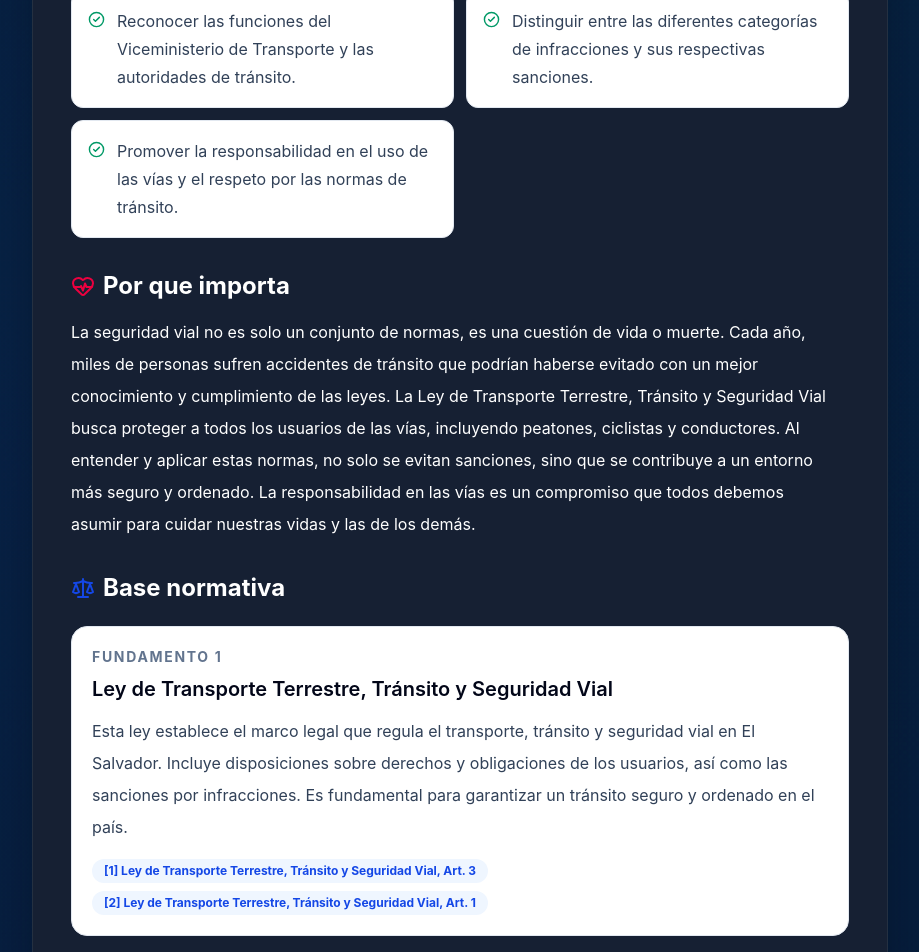
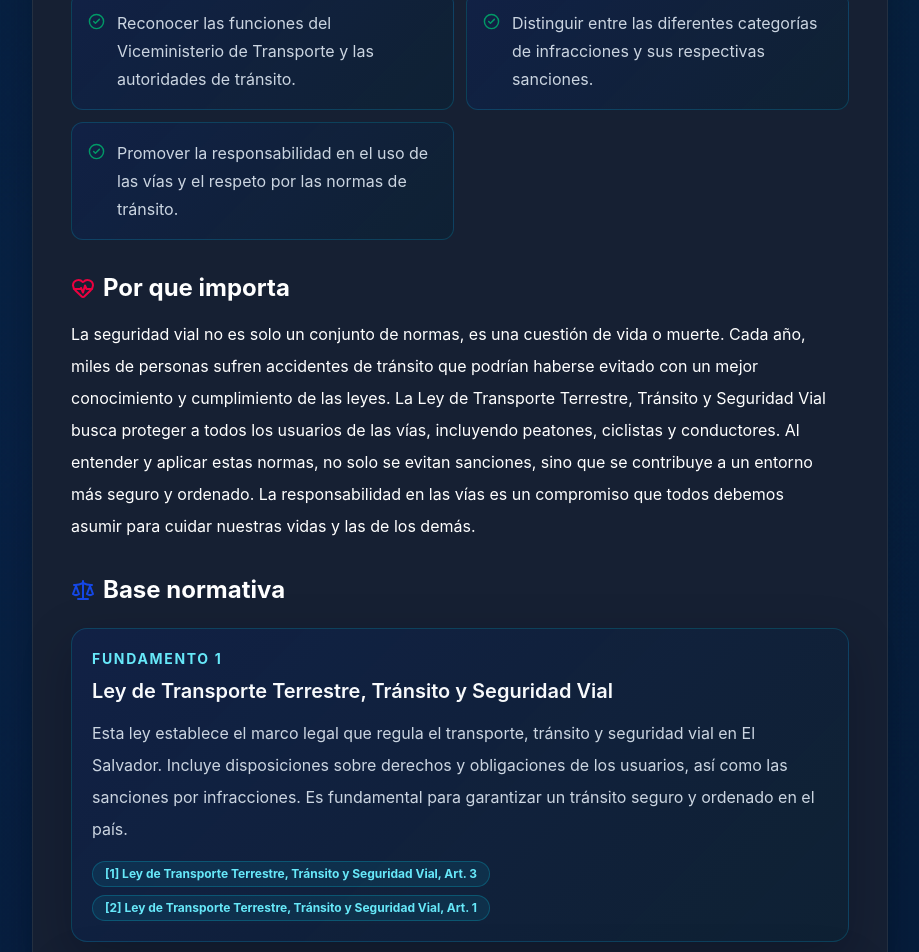
Before and after one commit to driver-labs/app, a Next.js app: page /modulo/01-fundamentos-legales in a window 1280 px wide. Shown: the part 1340-2292 px from the top of the page, without its empty margins (342-1261 px from the left). Built offline with nearby package versions, Linux system fonts and the light colour scheme.

Commit message:
style: enhance dark card and inset components with new styles and apply them in the module page

```diff
--- a/src/app/(app)/(dashboard)/modulo/[id]/page.tsx
+++ b/src/app/(app)/(dashboard)/modulo/[id]/page.tsx
@@ -75,7 +75,7 @@ function CitationRefs({
 
         return (
           <span
-            className="rounded-full bg-blue-50 px-3 py-1 text-xs font-bold text-blue-700"
+            className="module-citation-badge rounded-full px-3 py-1 text-xs font-bold"
             key={`${citation.id}-${number}`}
             title={citation.label}
           >
@@ -101,7 +101,7 @@ function DidacticContent({ content }: { content: DidacticModuleContent }) {
 
   return (
     <div className="grid gap-8">
-      <section className="rounded-2xl bg-blue-50 p-5">
+      <section className="module-dark-card rounded-2xl p-5">
         <p className="inline-flex items-center gap-2 text-sm font-bold uppercase tracking-[0.12em] text-blue-700">
           <BrainCircuit aria-hidden="true" size={15} />
           Idea central
@@ -124,7 +124,7 @@ function DidacticContent({ content }: { content: DidacticModuleContent }) {
           <ul className="mt-4 grid gap-3 md:grid-cols-2">
             {learningObjectives.map((objective) => (
               <li
-                className="flex gap-3 rounded-xl border border-slate-200 bg-white p-4 leading-7 text-slate-700"
+                className="module-dark-card module-dark-card--compact flex gap-3 rounded-xl p-4 leading-7"
                 key={objective}
               >
                 <CheckCircle2
@@ -158,7 +158,7 @@ function DidacticContent({ content }: { content: DidacticModuleContent }) {
           <div className="mt-5 grid gap-4">
             {legalFoundation.map((item, index) => (
               <article
-                className="rounded-2xl border border-slate-200 bg-white p-5"
+                className="module-dark-card rounded-2xl p-5"
                 key={`${item.title}-${index}`}
               >
                 <p className="text-sm font-bold uppercase tracking-[0.12em] text-slate-500">
@@ -185,7 +185,7 @@ function DidacticContent({ content }: { content: DidacticModuleContent }) {
         <div className="mt-5 grid gap-4">
           {lessons.map((lesson, index) => (
             <article
-              className="rounded-2xl border border-slate-200 bg-white p-5"
+              className="module-dark-card rounded-2xl p-5"
               key={`${lesson.title}-${index}`}
             >
               <p className="text-sm font-bold uppercase tracking-[0.12em] text-slate-500">
@@ -198,13 +198,13 @@ function DidacticContent({ content }: { content: DidacticModuleContent }) {
                 {lesson.explanation}
               </p>
               {lesson.normativeDetail ? (
-                <div className="mt-4 rounded-xl bg-blue-50 p-4 text-blue-950">
+                <div className="module-dark-inset module-dark-inset--info mt-4 rounded-xl p-4">
                   <p className="text-sm font-bold">Que protege la norma</p>
                   <p className="mt-2 leading-7">{lesson.normativeDetail}</p>
                 </div>
               ) : null}
               {lesson.everydayExample ? (
-                <div className="mt-3 rounded-xl bg-slate-50 p-4 text-slate-700">
+                <div className="module-dark-inset mt-3 rounded-xl p-4">
                   <p className="text-sm font-bold text-slate-950">
                     Ejemplo cotidiano
                   </p>
@@ -212,20 +212,20 @@ function DidacticContent({ content }: { content: DidacticModuleContent }) {
                 </div>
               ) : null}
               <div className="mt-4 grid gap-3 md:grid-cols-2">
-                <div className="rounded-xl bg-emerald-50 p-4 text-emerald-950">
+                <div className="module-dark-inset module-dark-inset--success rounded-xl p-4">
                   <p className="inline-flex items-center gap-2 text-sm font-bold">
                     <CheckCircle2 aria-hidden="true" size={16} />
                     Decision segura
                   </p>
                   <p className="mt-2 leading-7">{lesson.streetDecision}</p>
                 </div>
-                <div className="rounded-xl bg-rose-50 p-4 text-rose-950">
+                <div className="module-dark-inset module-dark-inset--danger rounded-xl p-4">
                   <p className="text-sm font-bold">Riesgo que evita</p>
                   <p className="mt-2 leading-7">{lesson.risk}</p>
                 </div>
               </div>
               {lesson.watchFor ? (
-                <div className="mt-3 rounded-xl bg-amber-50 p-4 text-amber-950">
+                <div className="module-dark-inset module-dark-inset--warning mt-3 rounded-xl p-4">
                   <p className="inline-flex items-center gap-2 text-sm font-bold">
                     <AlertTriangle aria-hidden="true" size={16} />
                     Observa esto en la via
@@ -251,7 +251,7 @@ function DidacticContent({ content }: { content: DidacticModuleContent }) {
           <div className="mt-5 grid gap-4">
             {applicationCases.map((item, index) => (
               <article
-                className="rounded-2xl border border-slate-200 bg-slate-50 p-5"
+                className="module-dark-card rounded-2xl p-5"
                 key={`${item.title}-${index}`}
               >
                 <h3 className="text-xl font-semibold text-slate-950">
@@ -261,11 +261,11 @@ function DidacticContent({ content }: { content: DidacticModuleContent }) {
                   {item.situation}
                 </p>
                 <div className="mt-4 grid gap-3 md:grid-cols-2">
-                  <div className="rounded-xl bg-rose-100 p-4 text-rose-950">
+                  <div className="module-dark-inset module-dark-inset--danger rounded-xl p-4">
                     <p className="text-sm font-bold">Movimiento riesgoso</p>
                     <p className="mt-2 leading-7">{item.wrongMove}</p>
                   </div>
-                  <div className="rounded-xl bg-emerald-100 p-4 text-emerald-950">
+                  <div className="module-dark-inset module-dark-inset--success rounded-xl p-4">
                     <p className="text-sm font-bold">Movimiento seguro</p>
                     <p className="mt-2 leading-7">{item.safeMove}</p>
                   </div>
@@ -294,7 +294,7 @@ function DidacticContent({ content }: { content: DidacticModuleContent }) {
           <div className="mt-5 grid gap-4 md:grid-cols-2">
             {commonMistakes.map((item, index) => (
               <article
-                className="rounded-2xl border border-slate-200 bg-white p-5"
+                className="module-dark-card rounded-2xl p-5"
                 key={`${item.mistake}-${index}`}
               >
                 <h3 className="text-lg font-semibold text-slate-950">
@@ -317,7 +317,7 @@ function DidacticContent({ content }: { content: DidacticModuleContent }) {
       ) : null}
 
       {checklist.length ? (
-        <section className="rounded-2xl bg-emerald-50 p-5">
+        <section className="module-dark-card rounded-2xl p-5">
           <h2 className="inline-flex items-center gap-2 text-2xl font-bold text-slate-950">
             <ListChecks
               aria-hidden="true"
@@ -329,7 +329,7 @@ function DidacticContent({ content }: { content: DidacticModuleContent }) {
           <ul className="mt-5 grid gap-4">
             {checklist.map((item, index) => (
               <li
-                className="rounded-xl bg-white p-4 text-slate-700"
+                className="module-dark-inset rounded-xl p-4"
                 key={`${item.label}-${index}`}
               >
                 <p className="font-semibold text-slate-950">{item.label}</p>
@@ -345,7 +345,7 @@ function DidacticContent({ content }: { content: DidacticModuleContent }) {
       ) : null}
 
       {content.scenario ? (
-        <section className="rounded-2xl border border-slate-200 bg-slate-50 p-5">
+        <section className="module-dark-card rounded-2xl p-5">
           <h2 className="text-2xl font-bold text-slate-950">
             Escenario de conciencia
           </h2>
@@ -356,11 +356,11 @@ function DidacticContent({ content }: { content: DidacticModuleContent }) {
             {content.scenario.situation}
           </p>
           <div className="mt-4 grid gap-3 md:grid-cols-2">
-            <div className="rounded-xl bg-rose-100 p-4 text-rose-950">
+            <div className="module-dark-inset module-dark-inset--danger rounded-xl p-4">
               <p className="text-sm font-bold">Decision riesgosa</p>
               <p className="mt-2 leading-7">{content.scenario.unsafeChoice}</p>
             </div>
-            <div className="rounded-xl bg-emerald-100 p-4 text-emerald-950">
+            <div className="module-dark-inset module-dark-inset--success rounded-xl p-4">
               <p className="text-sm font-bold">Decision segura</p>
               <p className="mt-2 leading-7">{content.scenario.safeDecision}</p>
             </div>
@@ -387,7 +387,7 @@ function DidacticContent({ content }: { content: DidacticModuleContent }) {
         <div className="mt-5 grid gap-4">
           {quiz.map((item, index) => (
             <article
-              className="rounded-2xl border border-slate-200 bg-white p-5"
+              className="module-dark-card rounded-2xl p-5"
               key={`${item.question}-${index}`}
             >
               <h3 className="text-lg font-semibold text-slate-950">
@@ -398,8 +398,8 @@ function DidacticContent({ content }: { content: DidacticModuleContent }) {
                   <li
                     className={
                       option === item.answer
-                        ? "rounded-xl border border-emerald-300 bg-emerald-50 px-4 py-3 text-emerald-950"
-                        : "rounded-xl border border-slate-200 px-4 py-3 text-slate-700"
+                        ? "module-answer module-answer--correct rounded-xl px-4 py-3"
+                        : "module-answer rounded-xl px-4 py-3"
                     }
                     key={option}
                   >
@@ -432,7 +432,7 @@ function DidacticContent({ content }: { content: DidacticModuleContent }) {
           <dl className="mt-5 grid gap-4 md:grid-cols-2">
             {vocabulary.map((item, index) => (
               <div
-                className="rounded-2xl border border-slate-200 bg-white p-5"
+                className="module-dark-card rounded-2xl p-5"
                 key={`${item.term}-${index}`}
               >
                 <dt className="text-lg font-semibold text-slate-950">
@@ -451,7 +451,7 @@ function DidacticContent({ content }: { content: DidacticModuleContent }) {
         </section>
       ) : null}
 
-      <section className="rounded-2xl bg-slate-100 p-5">
+      <section className="module-dark-card rounded-2xl p-5">
         <h2 className="text-2xl font-bold text-slate-950">
           Preguntas para pensar antes de manejar
         </h2>
--- a/src/app/globals.css
+++ b/src/app/globals.css
@@ -1181,6 +1181,75 @@ html {
   padding: 6px 10px;
 }
 
+.module-dark-card,
+.module-dark-inset,
+.module-answer {
+  border: 1px solid rgba(6, 182, 212, 0.22);
+  background:
+    linear-gradient(135deg, rgba(37, 99, 235, 0.14), rgba(6, 182, 212, 0.06)),
+    rgba(15, 23, 42, 0.9);
+  color: var(--ink-soft);
+}
+
+.module-dark-card {
+  box-shadow: 0 16px 48px rgba(2, 8, 23, 0.26);
+}
+
+.module-dark-card--compact {
+  box-shadow: none;
+}
+
+.module-dark-inset,
+.module-answer {
+  border-color: rgba(148, 163, 184, 0.2);
+  background: rgba(15, 23, 42, 0.62);
+}
+
+.module-dark-inset--info {
+  border-color: rgba(37, 99, 235, 0.34);
+  background: rgba(37, 99, 235, 0.12);
+}
+
+.module-dark-inset--success,
+.module-answer--correct {
+  border-color: rgba(34, 197, 94, 0.36);
+  background: rgba(34, 197, 94, 0.12);
+}
+
+.module-dark-inset--danger {
+  border-color: rgba(244, 63, 94, 0.34);
+  background: rgba(244, 63, 94, 0.1);
+}
+
+.module-dark-inset--warning {
+  border-color: rgba(245, 158, 11, 0.34);
+  background: rgba(245, 158, 11, 0.11);
+}
+
+.module-dark-card :is(h2, h3, dt, strong, .text-slate-950),
+.module-dark-inset :is(strong, .text-slate-950),
+.module-answer--correct {
+  color: var(--foreground);
+}
+
+.module-dark-card :is(p, li, dd, span, .text-slate-700, .text-rose-900),
+.module-dark-inset :is(p, span),
+.module-answer {
+  color: var(--ink-soft);
+}
+
+.module-dark-card :is(.text-slate-500, .text-blue-700, .text-emerald-700),
+.module-dark-card .module-citation-badge,
+.module-citation-badge {
+  color: #67e8f9;
+}
+
+.module-dark-card .module-citation-badge,
+.module-citation-badge {
+  border: 1px solid rgba(6, 182, 212, 0.28);
+  background: rgba(6, 182, 212, 0.1);
+}
+
 .module-audio-player {
   display: grid;
   gap: 18px;
```
